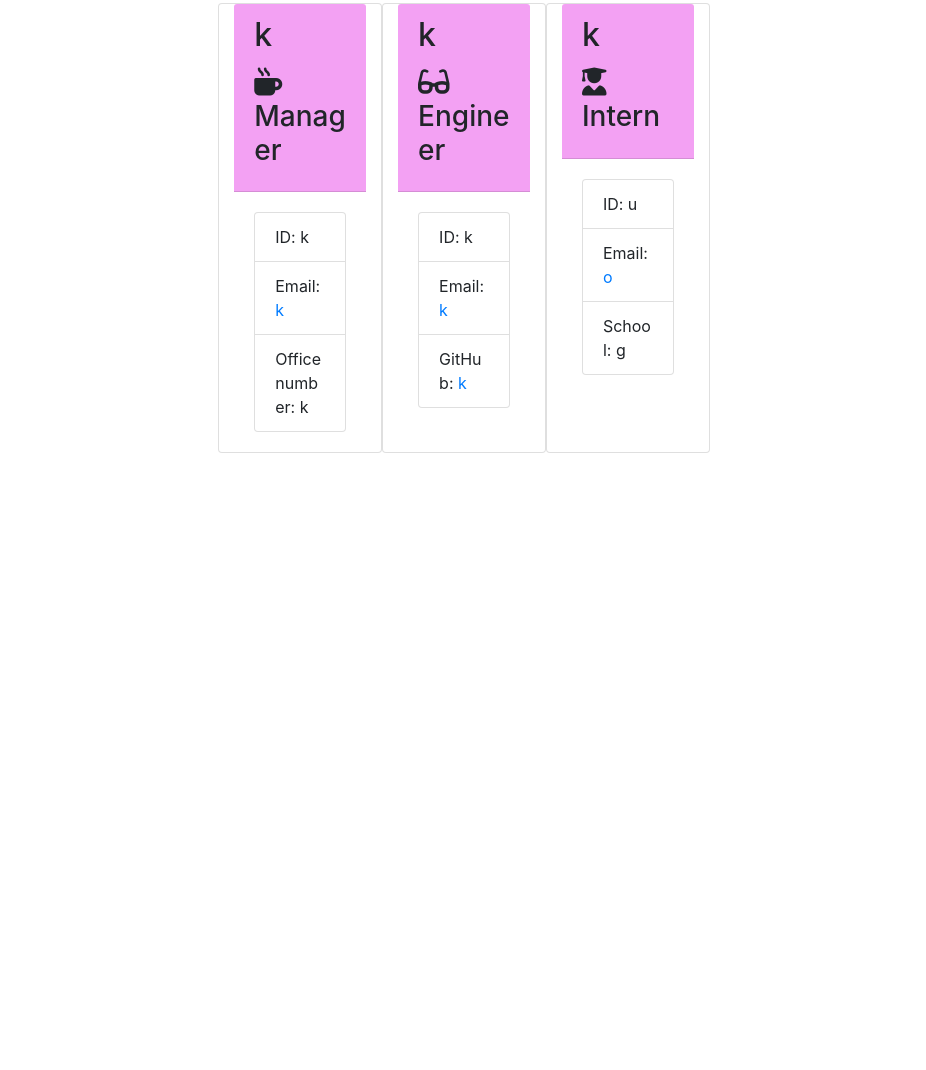
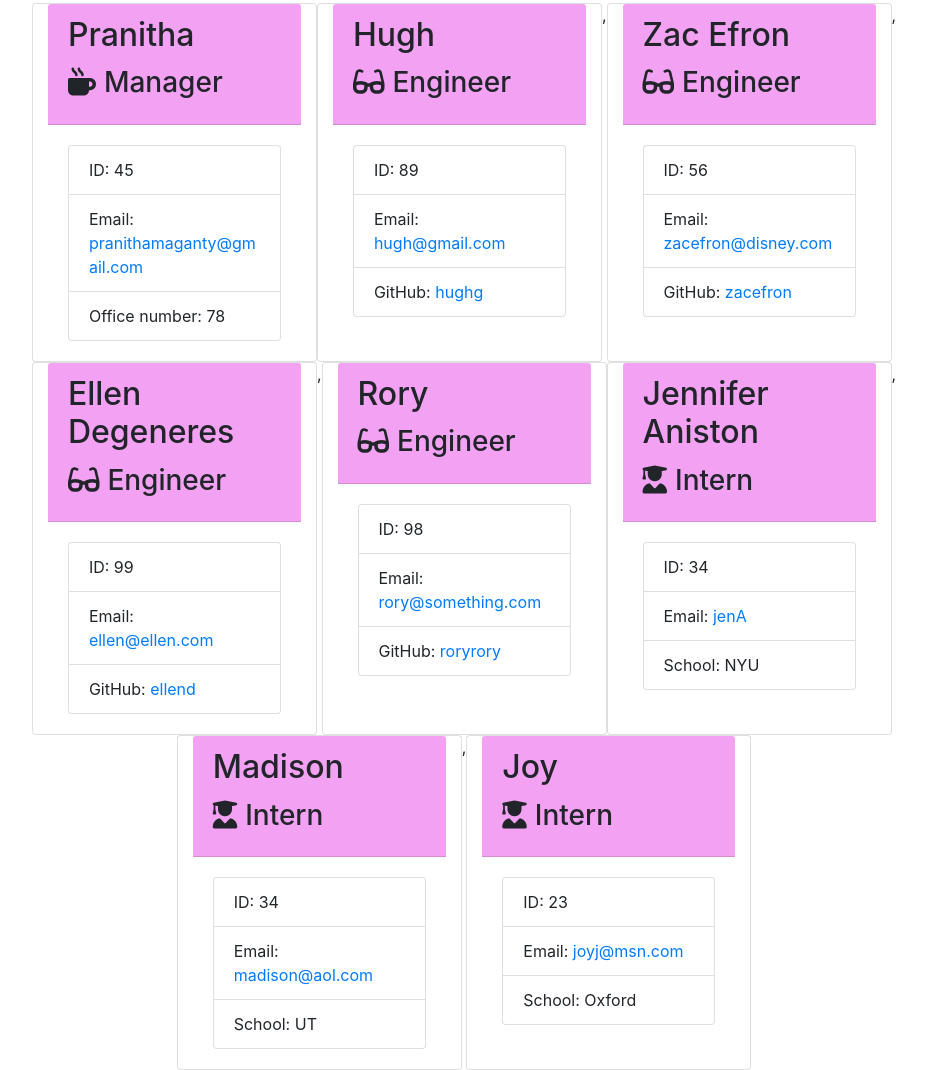
Before and after one commit to pmaganty/team_profile_generator, a website: page output/team.html in a window 1280 px wide. Shown: the part 197-1267 px from the top of the page, without its empty margins (176-1102 px from the left). Before the commit the page ends 800 px from the top, so only its background shows below. Drawn offline with nearby package versions, Linux system fonts and the light colour scheme.

Commit message:
fix some style and push example rendered page

```diff
--- a/output/team.html
+++ b/output/team.html
@@ -22,42 +22,102 @@
     </div>
     <div class="container">
         <div class="row">
-            <div class="team-area col-12 d-flex justify-content-center">
+            <div class="team-area col-12 justify-content-center">
                 <div class="row justify-content-center">
                     <div class="card col-3 employee-card">
     <div class="card-header">
-        <h2 class="card-title">k</h2>
+        <h2 class="card-title">Pranitha</h2>
         <h3 class="card-title"><i class="fas fa-mug-hot mr-2"></i>Manager</h3>
     </div>
     <div class="card-body">
         <ul class="list-group">
-            <li class="list-group-item">ID: k</li>
-            <li class="list-group-item">Email: <a href="mailto:k">k</a></li>
-            <li class="list-group-item">Office number: k</li>
+            <li class="list-group-item">ID: 45</li>
+            <li class="list-group-item">Email: <a href="mailto:pranithamaganty@gmail.com">pranithamaganty@gmail.com</a></li>
+            <li class="list-group-item">Office number: 78</li>
         </ul>
     </div>
 </div><div class="card col-3 employee-card">
     <div class="card-header">
-        <h2 class="card-title">k</h2>
+        <h2 class="card-title">Hugh</h2>
         <h3 class="card-title"><i class="fas fa-glasses mr-2"></i>Engineer</h3>
     </div>
     <div class="card-body">
         <ul class="list-group">
-            <li class="list-group-item">ID: k</li>
-            <li class="list-group-item">Email: <a href="mailto:k">k</a></li>
-            <li class="list-group-item">GitHub: <a href="https://github.com/k" target="_blank" rel="noopener noreferrer">k</a></li>
+            <li class="list-group-item">ID: 89</li>
+            <li class="list-group-item">Email: <a href="mailto:hugh@gmail.com">hugh@gmail.com</a></li>
+            <li class="list-group-item">GitHub: <a href="https://github.com/hughg" target="_blank" rel="noopener noreferrer">hughg</a></li>
+        </ul>
+    </div>
+</div>,<div class="card col-3 employee-card">
+    <div class="card-header">
+        <h2 class="card-title">Zac Efron</h2>
+        <h3 class="card-title"><i class="fas fa-glasses mr-2"></i>Engineer</h3>
+    </div>
+    <div class="card-body">
+        <ul class="list-group">
+            <li class="list-group-item">ID: 56</li>
+            <li class="list-group-item">Email: <a href="mailto:zacefron@disney.com">zacefron@disney.com</a></li>
+            <li class="list-group-item">GitHub: <a href="https://github.com/zacefron" target="_blank" rel="noopener noreferrer">zacefron</a></li>
+        </ul>
+    </div>
+</div>,<div class="card col-3 employee-card">
+    <div class="card-header">
+        <h2 class="card-title">Ellen Degeneres</h2>
+        <h3 class="card-title"><i class="fas fa-glasses mr-2"></i>Engineer</h3>
+    </div>
+    <div class="card-body">
+        <ul class="list-group">
+            <li class="list-group-item">ID: 99</li>
+            <li class="list-group-item">Email: <a href="mailto:ellen@ellen.com">ellen@ellen.com</a></li>
+            <li class="list-group-item">GitHub: <a href="https://github.com/ellend" target="_blank" rel="noopener noreferrer">ellend</a></li>
+        </ul>
+    </div>
+</div>,<div class="card col-3 employee-card">
+    <div class="card-header">
+        <h2 class="card-title">Rory</h2>
+        <h3 class="card-title"><i class="fas fa-glasses mr-2"></i>Engineer</h3>
+    </div>
+    <div class="card-body">
+        <ul class="list-group">
+            <li class="list-group-item">ID: 98</li>
+            <li class="list-group-item">Email: <a href="mailto:rory@something.com">rory@something.com</a></li>
+            <li class="list-group-item">GitHub: <a href="https://github.com/roryrory" target="_blank" rel="noopener noreferrer">roryrory</a></li>
         </ul>
     </div>
 </div><div class="card col-3 employee-card">
     <div class="card-header">
-        <h2 class="card-title">k</h2>
+        <h2 class="card-title">Jennifer Aniston</h2>
         <h3 class="card-title"><i class="fas fa-user-graduate mr-2"></i>Intern</h3>
     </div>
     <div class="card-body">
         <ul class="list-group">
-            <li class="list-group-item">ID: u</li>
-            <li class="list-group-item">Email: <a href="mailto:o">o</a></li>
-            <li class="list-group-item">School: g</li>
+            <li class="list-group-item">ID: 34</li>
+            <li class="list-group-item">Email: <a href="mailto:jenA">jenA</a></li>
+            <li class="list-group-item">School: NYU</li>
+        </ul>
+    </div>
+</div>,<div class="card col-3 employee-card">
+    <div class="card-header">
+        <h2 class="card-title">Madison</h2>
+        <h3 class="card-title"><i class="fas fa-user-graduate mr-2"></i>Intern</h3>
+    </div>
+    <div class="card-body">
+        <ul class="list-group">
+            <li class="list-group-item">ID: 34</li>
+            <li class="list-group-item">Email: <a href="mailto:madison@aol.com">madison@aol.com</a></li>
+            <li class="list-group-item">School: UT</li>
+        </ul>
+    </div>
+</div>,<div class="card col-3 employee-card">
+    <div class="card-header">
+        <h2 class="card-title">Joy</h2>
+        <h3 class="card-title"><i class="fas fa-user-graduate mr-2"></i>Intern</h3>
+    </div>
+    <div class="card-body">
+        <ul class="list-group">
+            <li class="list-group-item">ID: 23</li>
+            <li class="list-group-item">Email: <a href="mailto:joyj@msn.com">joyj@msn.com</a></li>
+            <li class="list-group-item">School: Oxford</li>
         </ul>
     </div>
 </div>
```
